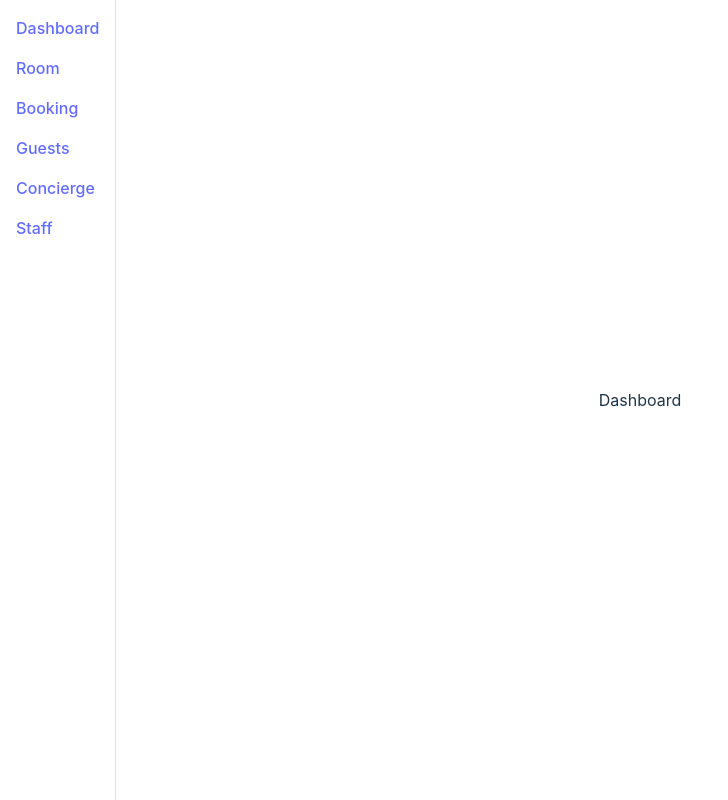
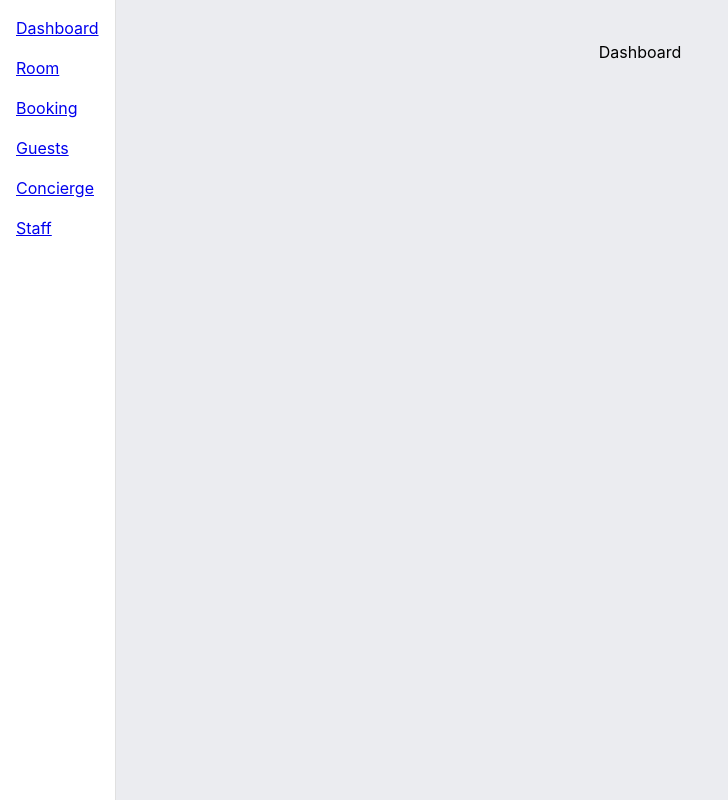
Before and after one commit to Sena543/hotel-mgt-frontend, a React (Vite) app: page / in a window 1280 px wide. Shown: the whole page, without its empty margins (0-728 px from the left). Built offline with nearby package versions, Linux system fonts and the light colour scheme.

Commit message:
removed default styles

```diff
--- a/src/App.css
+++ b/src/App.css
@@ -1,11 +1,11 @@
 #root {
-  max-width: 1280px;
-  margin: 0 auto;
-  padding: 2rem;
-  text-align: center;
+	max-width: 1280px;
+	margin: 0 auto;
+	padding: 2rem;
+	text-align: center;
 }
 
-.logo {
+/* .logo {
   height: 6em;
   padding: 1.5em;
   will-change: filter;
@@ -38,4 +38,4 @@
 
 .read-the-docs {
   color: #888;
-}
+} */
--- a/src/index.css
+++ b/src/index.css
@@ -5,16 +5,16 @@
 	font-weight: 400;
 
 	/* color-scheme: light dark; */
-	color: rgba(255, 255, 255, 0.87);
-	background-color: #f1faff;
+	/* color: rgba(255, 255, 255, 0.87); */
+	background-color: #ebecf0;
 
-	font-synthesis: none;
+	/* font-synthesis: none;
 	text-rendering: optimizeLegibility;
 	-webkit-font-smoothing: antialiased;
 	-moz-osx-font-smoothing: grayscale;
-	-webkit-text-size-adjust: 100%;
+	-webkit-text-size-adjust: 100%; */
 }
-
+/*
 a {
 	font-weight: 500;
 	color: #646cff;
@@ -67,4 +67,4 @@
 	button {
 		background-color: #f9f9f9;
 	}
-}
+} */
```
